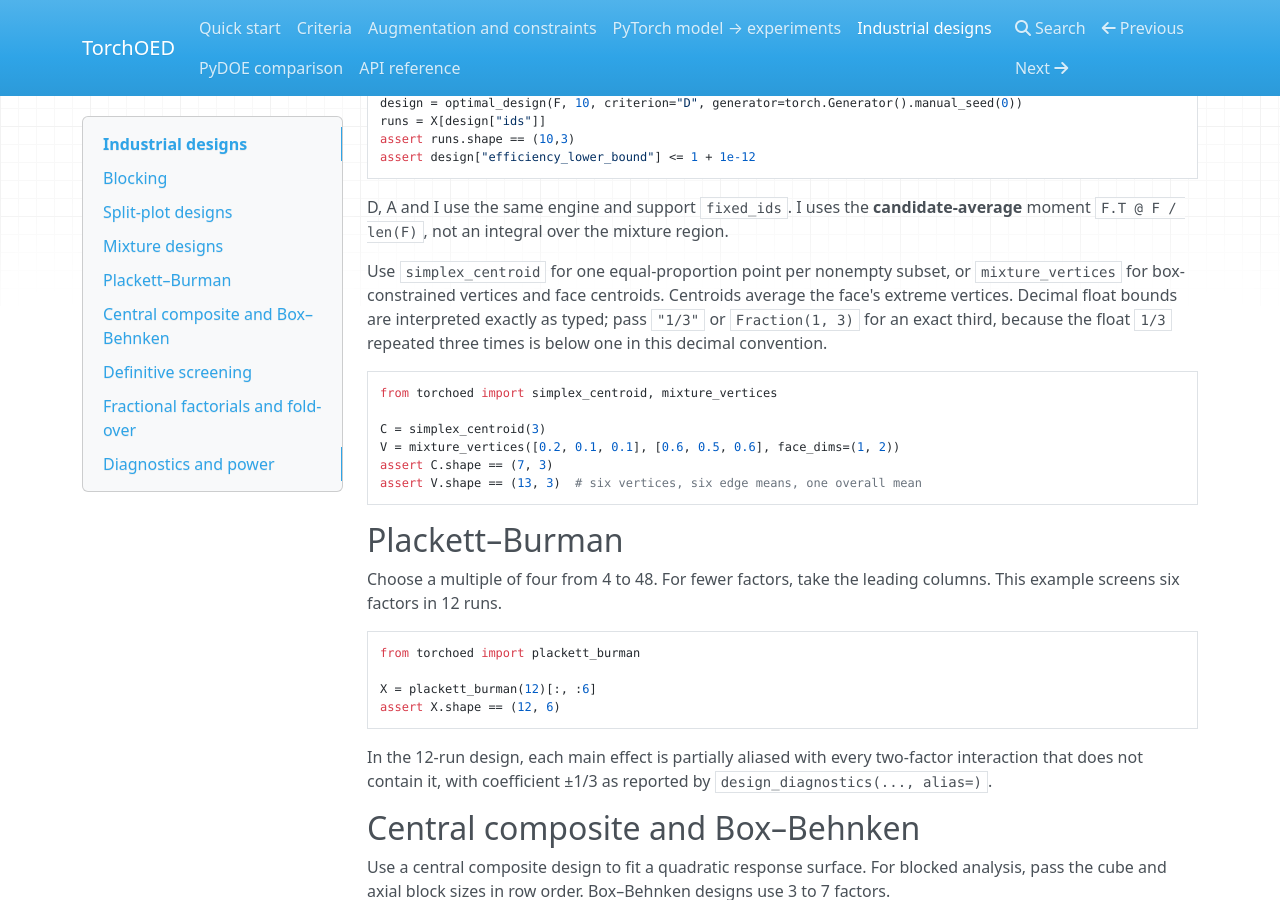
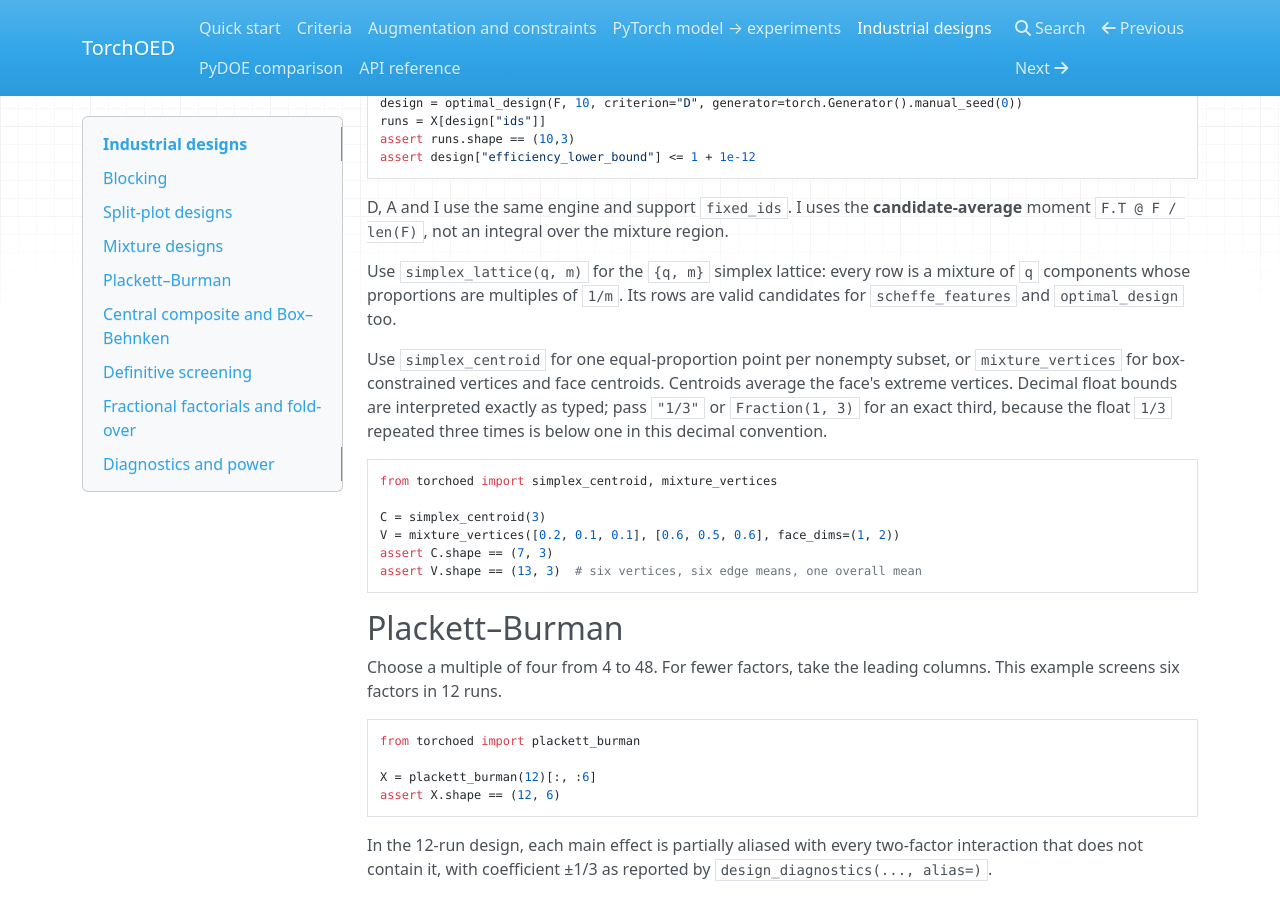
Before and after one commit to JohnnyZPiggy/TorchOED, an MkDocs documentation site: the page built from website/industrial.md, in a window 1280 px wide and 900 px high, scrolled down 1447 px. Built offline with MkDocs 1.6.1, drawn with Linux system fonts in a browser that asks for light colours; nearby versions of some CDN libraries.

Commit message:
Restore simplex lattice guide pointer (Refs #295) (#299)

````diff
--- a/website/industrial.md
+++ b/website/industrial.md
@@ -71,6 +71,8 @@ assert design["efficiency_lower_bound"] <= 1 + 1e-12
 ```
 
 D, A and I use the same engine and support `fixed_ids`. I uses the **candidate-average** moment `F.T @ F / len(F)`, not an integral over the mixture region.
+
+Use `simplex_lattice(q, m)` for the `{q, m}` simplex lattice: every row is a mixture of `q` components whose proportions are multiples of `1/m`. Its rows are valid candidates for `scheffe_features` and `optimal_design` too.
 
 Use `simplex_centroid` for one equal-proportion point per nonempty subset, or `mixture_vertices` for box-constrained vertices and face centroids. Centroids average the face's extreme vertices. Decimal float bounds are interpreted exactly as typed; pass `"1/3"` or `Fraction(1, 3)` for an exact third, because the float `1/3` repeated three times is below one in this decimal convention.
 
````
